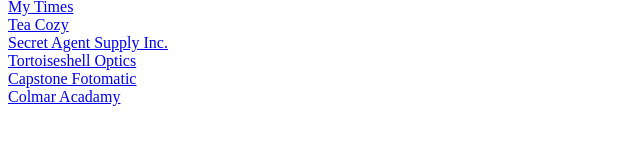
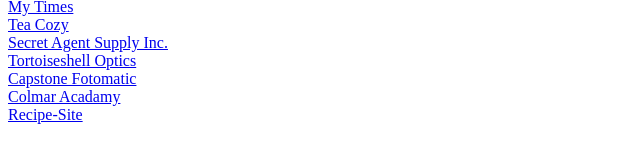
Before and after one commit to LunaNoxMoon/LunaNoxMoon.github.io, a plain HTML site: page index.html in a window 1280 px wide. Shown: the part 106-268 px from the top of the page, 0-640 px from the left. Drawn offline with Linux system fonts and the light colour scheme.

Commit message:
updated landing page

```diff
--- a/index.html
+++ b/index.html
@@ -16,6 +16,7 @@
   <a href="https://lunanoxmoon.github.io/Torto/">Tortoiseshell Optics</a><br>
   <a href="https://lunanoxmoon.github.io/fotomatic/">Capstone Fotomatic</a><br>
   <a href="https://lunanoxmoon.github.io/Capstone/">Colmar Acadamy</a><br>
+  <a href="https://lunanoxmoon.github.io/Recipe-Site/">Recipe-Site</a><br>
 </nav>
 
   </body>
```
Also changed, not shown: 2 other files.
